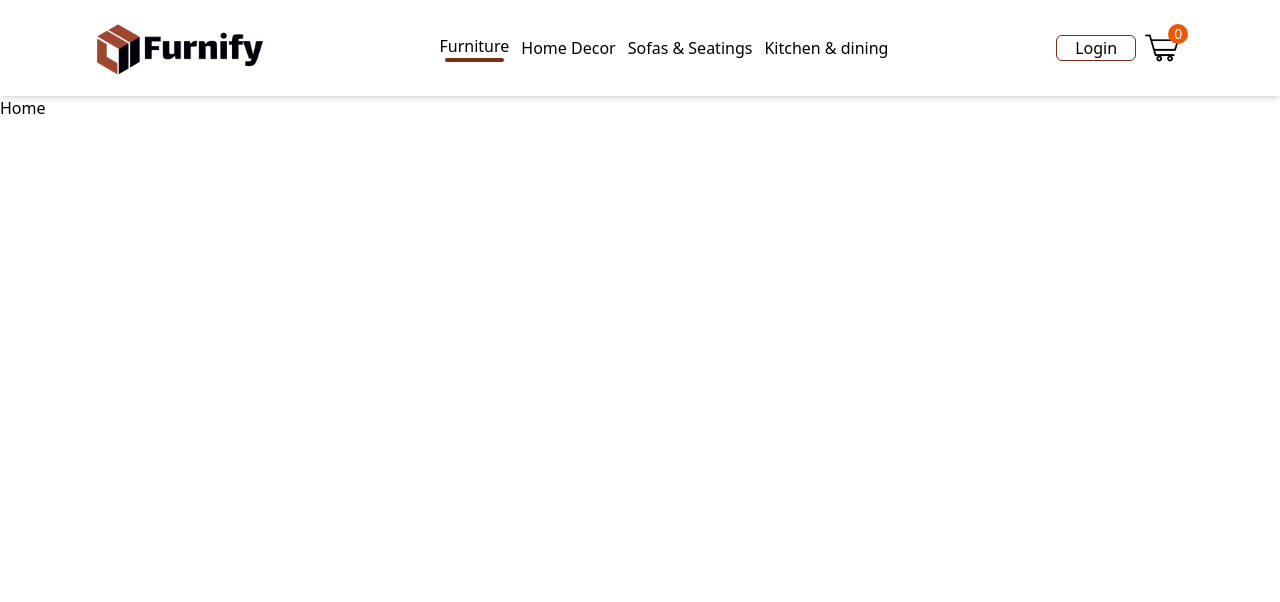
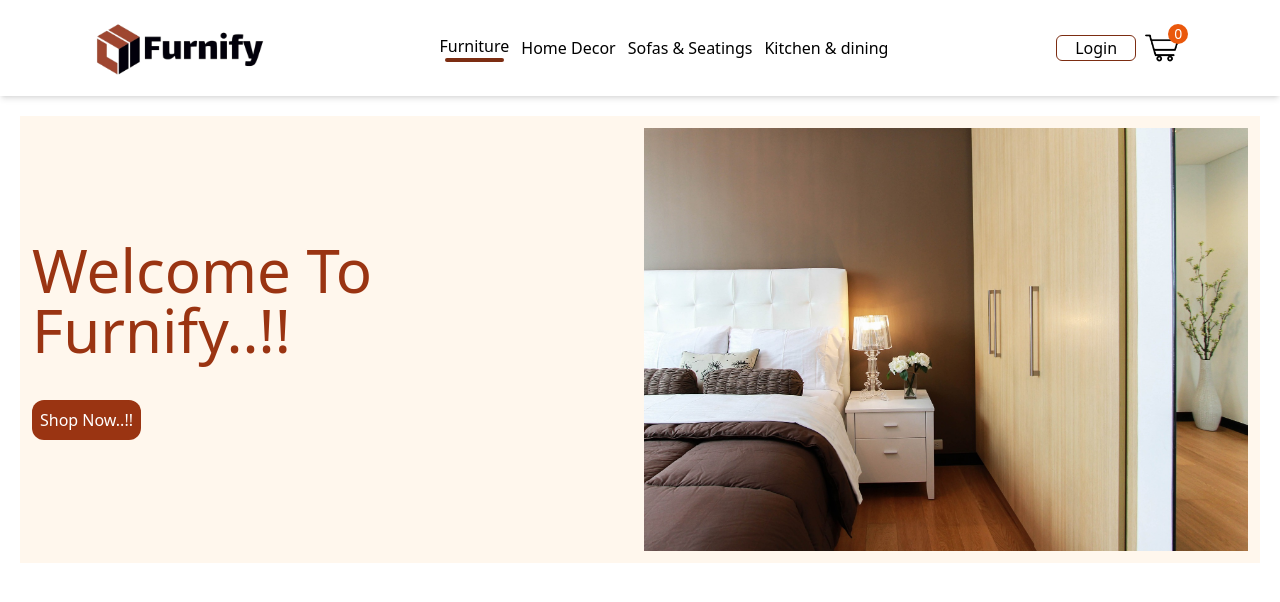
Before and after one commit to anaspxr/e-commerce-furniture-shop, a React (Vite) app in the folder frontend/: page / in a window 1280 px wide. Shown: the top 602 px of the page. Built offline with nearby package versions, Linux system fonts and the light colour scheme.

Commit message:
create and add hero component

```diff
--- /dev/null
+++ b/frontend/src/components/Hero.jsx
@@ -0,0 +1,22 @@
+import heroImage from "./assets/hero.jpg";
+import { Link } from "react-router-dom";
+
+export default function Hero() {
+  return (
+    <div className="grid grid-cols-1 md:grid-cols-2 justify-around items-center m-5 bg-orange-50 p-3 gap-2">
+      <div>
+        <h1 className="md:text-6xl text-4xl text-orange-800">
+          Welcome To Furnify..!!
+        </h1>
+        <Link to="/furniture">
+          <div className="mt-10 text-white bg-orange-800 w-fit p-2 rounded-xl hover:bg-opacity-90">
+            Shop Now..!!
+          </div>
+        </Link>
+      </div>
+      <div>
+        <img src={heroImage} alt="" />
+      </div>
+    </div>
+  );
+}
--- a/frontend/src/pages/Home.jsx
+++ b/frontend/src/pages/Home.jsx
@@ -1,3 +1,9 @@
+import Hero from "../components/Hero";
+
 export default function Home() {
-  return <div>Home</div>;
+  return (
+    <div>
+      <Hero />
+    </div>
+  );
 }
```
Also changed, not shown: frontend/src/components/assets/hero.jpg (added).
